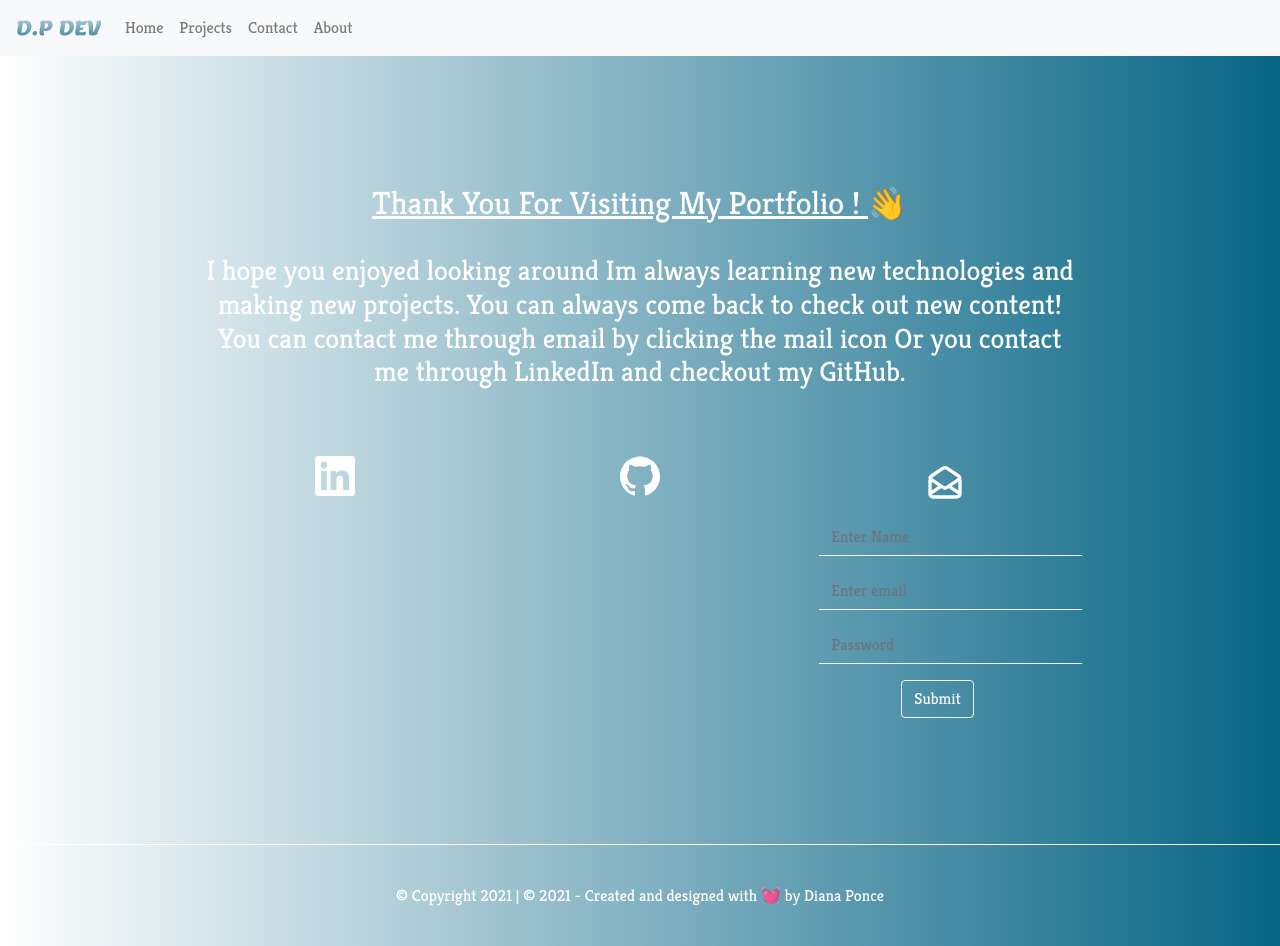
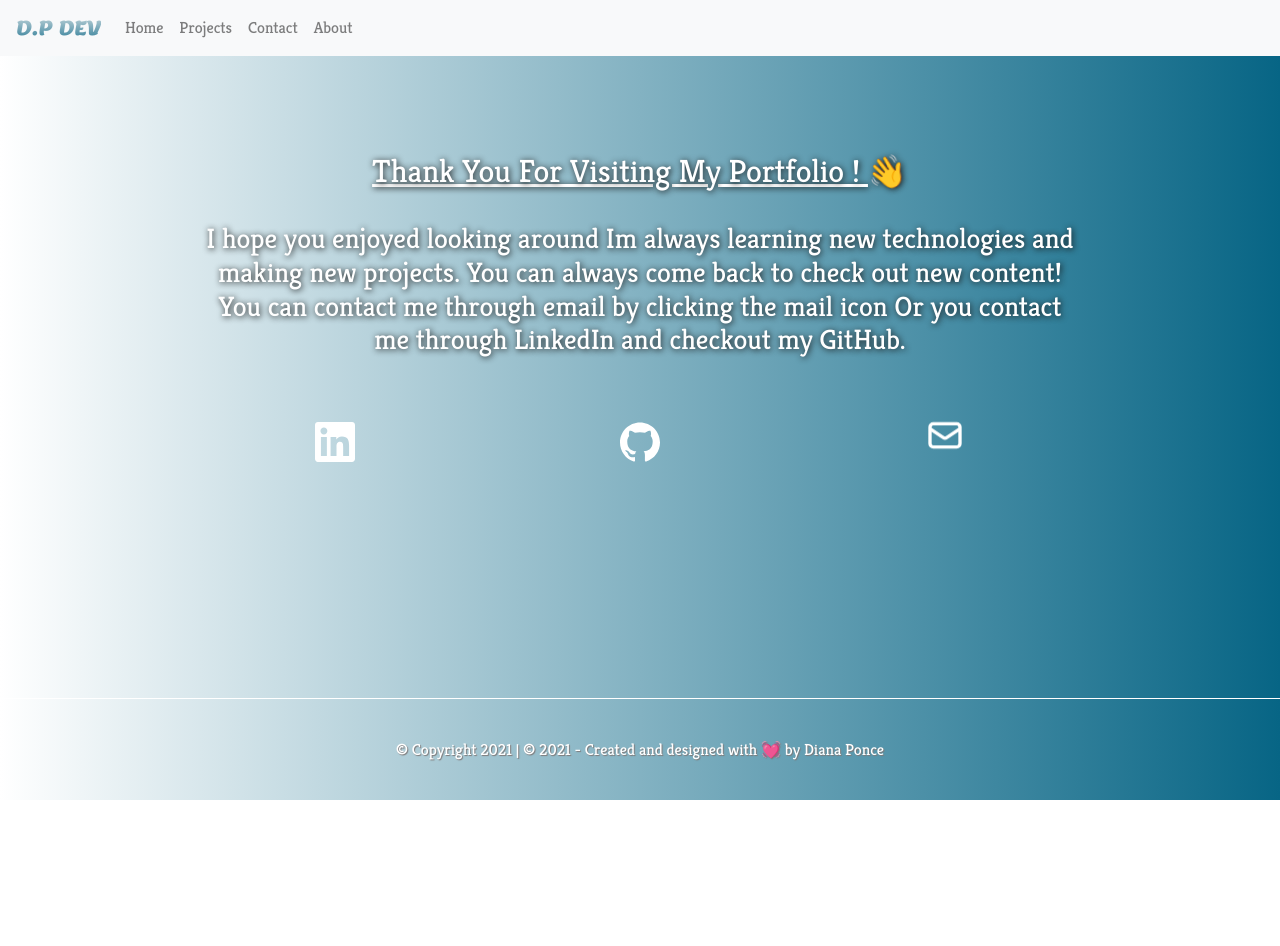
Before and after one commit to diana2341/po-d, a React (Create React App) app: page /contact in a window 1280 px wide. After the commit the page ends 800 px from the top, so only its background shows below. Built offline with nearby package versions, Linux system fonts and the light colour scheme; a web font is replaced by a local one.

Commit message:
for deployment

```diff
--- a/src/components/About.js
+++ b/src/components/About.js
@@ -26,7 +26,7 @@ if (curHr < 12) {
 }
   }
     return(
-      <Container><br/>
+      <Container><br/><br/><br/><br/>
 <Jumbotron id='jumbo'>
   <h1>{returnGreeting()} Visitor!</h1><br/>
   <p>
--- a/src/components/Contact.js
+++ b/src/components/Contact.js
@@ -12,41 +12,41 @@ export default function Contact(){
     const [closed, setClosed] = useState(false);
 
     return(
-        <Container className='col-contact'>
+        <Container className='col-contact'><br/>
             <span className='bye'><h2>Thank You For Visiting My Portfolio ! <span className='wave'>👋</span></h2><br/>
 <h3>I hope you enjoyed looking around Im always learning new technologies and making new projects. You can always come back to check out new content!
 You can contact me through email by clicking the mail icon Or you contact me through LinkedIn and checkout my GitHub.</h3></span><br/><br/>
 
             <Row>
             <Col>
-                    <h1 className='btn-lnk'><SiLinkedin/></h1>
+                    <h1 className='btn-lnk'><a href='https://www.linkedin.com/in/diana-ponce-1718821a2/'><SiLinkedin/></a></h1>
                 </Col>
                 <Col>
-                  <h1 className='btn-lnk'><SiGithub/></h1>
+                  <h1 className='btn-lnk'><a href='https://github.com/diana2341'><SiGithub/></a></h1>
 
                 </Col>
                 <Col>
-                <Accordion defaultActiveKey="0">
+                <Accordion>
                     <Card className='card-l'>
                         <Card.Header className='accor-card'>
                         <Accordion.Toggle actvive ={false}className='b-link'as={Button} variant="link" eventKey="0">
-                        <h1 onClick={()=>setClosed(!closed)}>{closed?<HiOutlineMail/>:<HiOutlineMailOpen />}</h1>
+                        <h1 id={`${closed?'':'mail'}`}onClick={()=>setClosed(!closed)}>{closed?< HiOutlineMailOpen/>:<HiOutlineMail />}</h1>
                         </Accordion.Toggle>
                         </Card.Header>
                         <Accordion.Collapse eventKey="0">
                         <Card.Body>
                         <Form className='form'>
                         <Form.Group controlId="formBasicName">
-                        <Form.Control type="name" placeholder="Enter Name" />
+                        <Form.Control type="name" placeholder="Name" />
 
                     </Form.Group>
                     <Form.Group controlId="formBasicEmail">
-                        <Form.Control type="email" placeholder="Enter email" />
+                        <Form.Control type="email" placeholder="Email" />
 
                     </Form.Group>
 
-                    <Form.Group controlId="formBasicPassword">
-                        <Form.Control type="password" placeholder="Password" />
+                    <Form.Group controlId="formBasicMessage.textarea">
+                        <Form.Control as="textarea" rows={3} placeholder="Message" />
                     </Form.Group>
 
                     <Button id='sub-btn'variant="outline-light" type="submit">
--- a/src/components/Home.js
+++ b/src/components/Home.js
@@ -43,8 +43,8 @@ const TEXTS = [
                  </h3><br/>
                  <Button href='/about' id='look-btn'variant="outline-secondary">Learn More</Button>{' '}
 
-         </Figure.Caption>
-        </Figure><br/>
+         </Figure.Caption><br/><br/>
+        </Figure>
         </div>
 
         </>
--- a/src/components/Navbar.js
+++ b/src/components/Navbar.js
@@ -2,14 +2,17 @@ import React from 'react'
 import { Navbar,Nav } from 'react-bootstrap'
 export default function NavComponent (){
     return(
-    <Navbar sticky='top'bg="light" variant="light">
+    <Navbar expand='lg' fixed='top'bg="light" variant="light">
         <Navbar.Brand id='log'href="/">D.P DEV</Navbar.Brand>
+        <Navbar.Toggle aria-controls="basic-navbar-nav" />
+        <Navbar.Collapse  id="basic-navbar-nav">
         <Nav className="mr-auto">
             <Nav.Link href="/">Home</Nav.Link>
             <Nav.Link href="/projects">Projects</Nav.Link>
             <Nav.Link href="/contact">Contact</Nav.Link>
             <Nav.Link href="/about">About</Nav.Link>
         </Nav>
+        </Navbar.Collapse>
     </Navbar>
     )
 }
--- a/src/components/Projects.js
+++ b/src/components/Projects.js
@@ -38,7 +38,7 @@ class Projects extends React.Component{
         return(
             <div>
                 <div className='presentation'><br/>
-                    <h2 className="title2">Projects</h2>
+                    <h2 className="title2">Projects</h2><br/><br/>
                     <CardDeck className='column'  >
                         {this.state.project.map((info,index)=>
                         <Card key={index}className='card' >
@@ -55,9 +55,9 @@ class Projects extends React.Component{
                             {info.tools.split(',').map((line,index) => <ListGroupItem key={index}className='list'> {`➤ ${line}`}</ListGroupItem> )}  </ListGroup> */}
                             </div><br/>
                             <div className='external-l'>
-                            <Button size="sm"href={info.gitLink}variant="outline-light">Source Code</Button>{' '}
+                            {info.gitLink?<Button size="sm"href={info.gitLink}variant="outline-light">Source Code</Button>:''}{' '}
                             {info.youtube?<Button size="sm"href={info.youtube}variant="outline-light">Demo Video</Button>:''}{' '}
-                            { info.deploy? <Button size="sm"href={info.gitLink}variant="outline-light">Live Site</Button>:''}
+                            { info.deploy? <Button size="sm"href={info.deploy}variant="outline-light">Live Site</Button>:''}
                             </div>
 
                             </Card.Body>
--- a/src/index.css
+++ b/src/index.css
@@ -9,7 +9,8 @@
    body {
     height: 100%;
     position: relative;
-    font-family: 'Kreon'
+    font-family: 'Kreon';
+
    }
 .me{
 position: fixed;
@@ -30,16 +31,20 @@ text-align: center;
     padding: 0;
     padding-left: 12px;
 
+
 }
 #link{
-    color: white;
+    color: rgb(255, 255, 255);
+    /* text-shadow: 1px 1px 3px #000000; */
+
 
 
 
 }
 #con-me{
-    color: white;
+    color: rgb(255, 255, 255);
     display: block;
+
 }
  /* .external-l {
  color: white;
@@ -72,6 +77,8 @@ body{
 }
 #jobs{
     color: white;
+    text-shadow: 1px 1px 1px #7e7a7a;
+
 }
 /* #look-btn{
     color: white;
@@ -96,6 +103,8 @@ box-shadow: -15px 6px 15px -8px rgba(0,0,0,0.49);
       text-align: center;
     padding: 3%;
     color: white;
+    text-shadow: 1px 1px 1px #7e7a7a;
+
     border-top: 1px solid;
     background: #076585;  /* fallback for old browsers */
     background: -webkit-linear-gradient(to right, #fff, #076585);  /* Chrome 10-25, Safari 5.1-6 */
@@ -157,6 +166,8 @@ box-shadow: -15px 6px 15px -8px rgba(0,0,0,0.49);
                 color: white;
                 text-decoration: overline;
                 top: 80px;
+                text-shadow: 1px 1px 1px #7e7a7a;
+
             }
 
             .form-control{
@@ -164,26 +175,59 @@ box-shadow: -15px 6px 15px -8px rgba(0,0,0,0.49);
                 border-left: none;
                 border-right: none;
                 border-bottom:solid 1px white;
+                text-shadow: 1px 1px 1px #7e7a7a;
+
                 background-color: transparent;
                 width: 100%;
                 border-radius: 0px;
+                color: white;
             }
             .collapse {
                 left: 20%;
        }
+       #mail{
+            animation: bounce 1s infinite alternate;
+        -webkit-animation: bounce 1s infinite alternate;
+       }
+       #mail:visited{
+           animation: none;
+       }
        .accordion{
-           position: relative;
-           /* width:40%; */
+              /* width:40%; */
            /* left:55% */
        }
-
+       @keyframes bounce {
+        0%, 100% {
+          transform: translateY(0);
+        }
+        50% {
+          transform: translateY(-15px);
+        }
+      }
         .b-link{
             /* position: relative; */
            color: white;
            border:solid transparent !important;
            outline:solid transparent !important;
            /* right: 22%; */
+
        }
+       .b-link:hover{
+        color: rgb(201, 188, 188);
+
+       }
+       .form-control::placeholder{
+           color: #f5f2ea;
+       }
+       .form-control:focus{
+        outline: none;
+        background-color: transparent;
+        outline:solid transparent !important;
+        box-shadow: none;
+        color: white;
+
+    }
+
        #sub-btn{
            position: relative;
            right: 5%;
@@ -209,19 +253,25 @@ box-shadow: -15px 6px 15px -8px rgba(0,0,0,0.49);
          color: white;
          display: block;
      }
+     .btn-lnk a{
+        color: white;
+
+    }
      .col-contact{
          padding: 10%;
      }
      .bye{
          color: white;
+         text-shadow: 1px 1px 6px #141414;
+
      }
      .bye h2{
          text-decoration: underline;
         /* font-family: 'Jacques Francois Shadow'; */
 
      }
-     .btn-lnk:hover{
-         color: #0256B3;
+     .btn-lnk a:hover{
+         color: rgb(214, 200, 200);
 
      }
      .wave {
```
Also changed, not shown: src/components/info.js (+17 -1 lines), src/imgs/portfolio.png (added).
